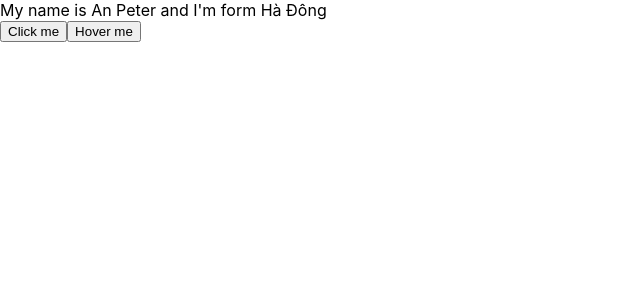
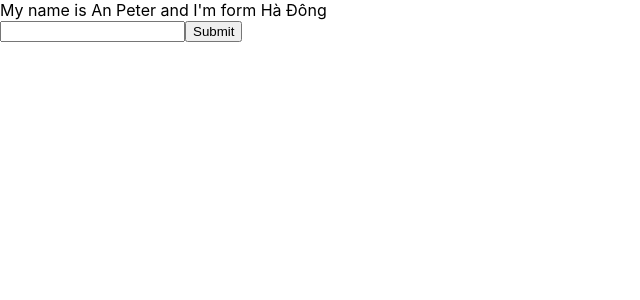
Before and after one commit to ankt212/learn-reactjs, a React (Create React App) app in the folder demo/: page / in a window 1280 px wide. Shown: the top 300 px of the page, without its empty margins (0-640 px from the left). Built offline with nearby package versions, Linux system fonts and the light colour scheme.

Commit message:
update video21

```diff
--- a/demo/src/components/MyComponent.js
+++ b/demo/src/components/MyComponent.js
@@ -30,19 +30,34 @@
   handleOnMouseOver(event) {
     console.log(event.pageX);
   }
+  handleOnChangeInput = (event) => {
+    this.setState({
+      name: event.target.value,
+    });
+    console.log(event, event.target.value);
+  };
+
+  handleOnSubmit = (event) => {
+    event.preventDefault();
+    console.log(this.state);
+  };
   render() {
     return (
       <div>
         My name is {this.state.name} and I'm form {this.state.address}
-        <br />
-        <button
-          onClick={(event) => {
-            this.handleClick(event);
+        <form
+          onSubmit={(event) => {
+            this.handleOnSubmit(event);
           }}
         >
-          Click me
-        </button>
-        <button onMouseOver={this.handleOnMouseOver}>Hover me</button>
+          <input
+            type="text"
+            onChange={(event) => {
+              this.handleOnChangeInput(event);
+            }}
+          />
+          <button>Submit</button>
+        </form>
       </div>
     );
   }
```
